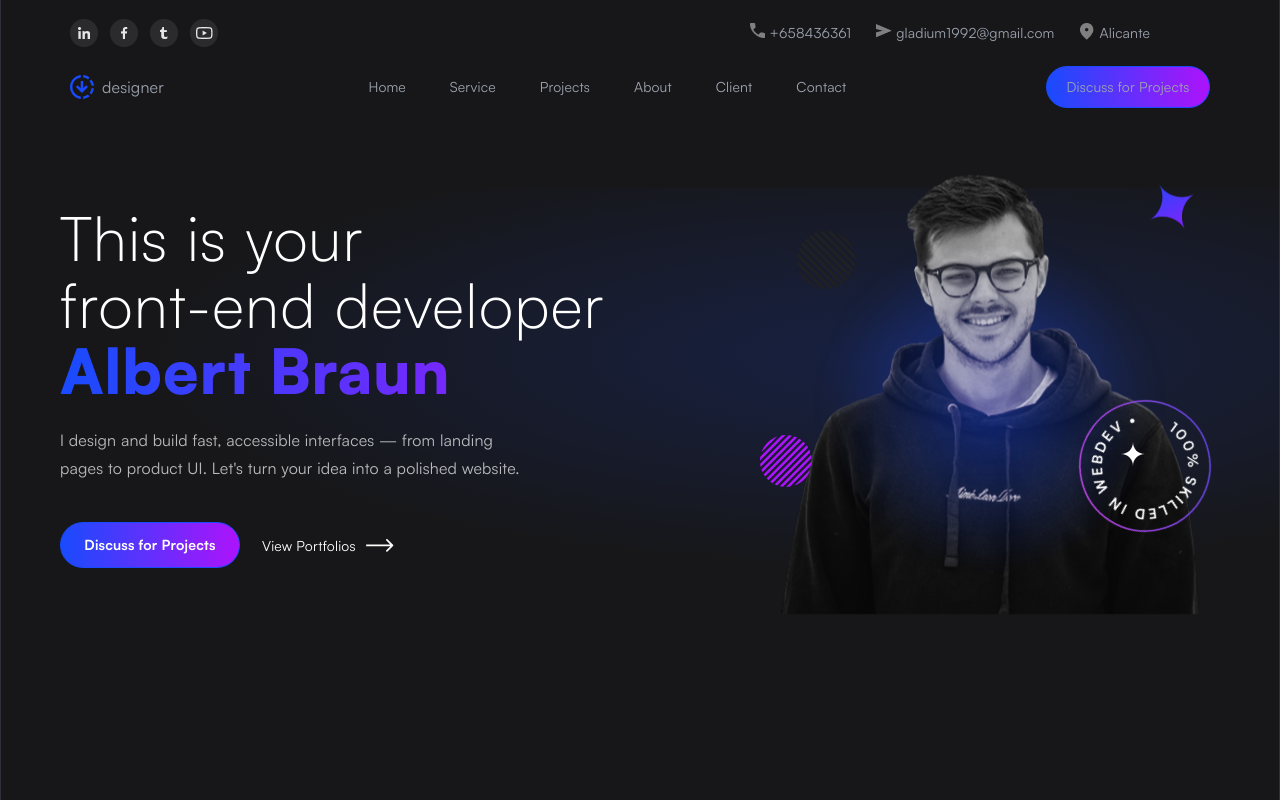
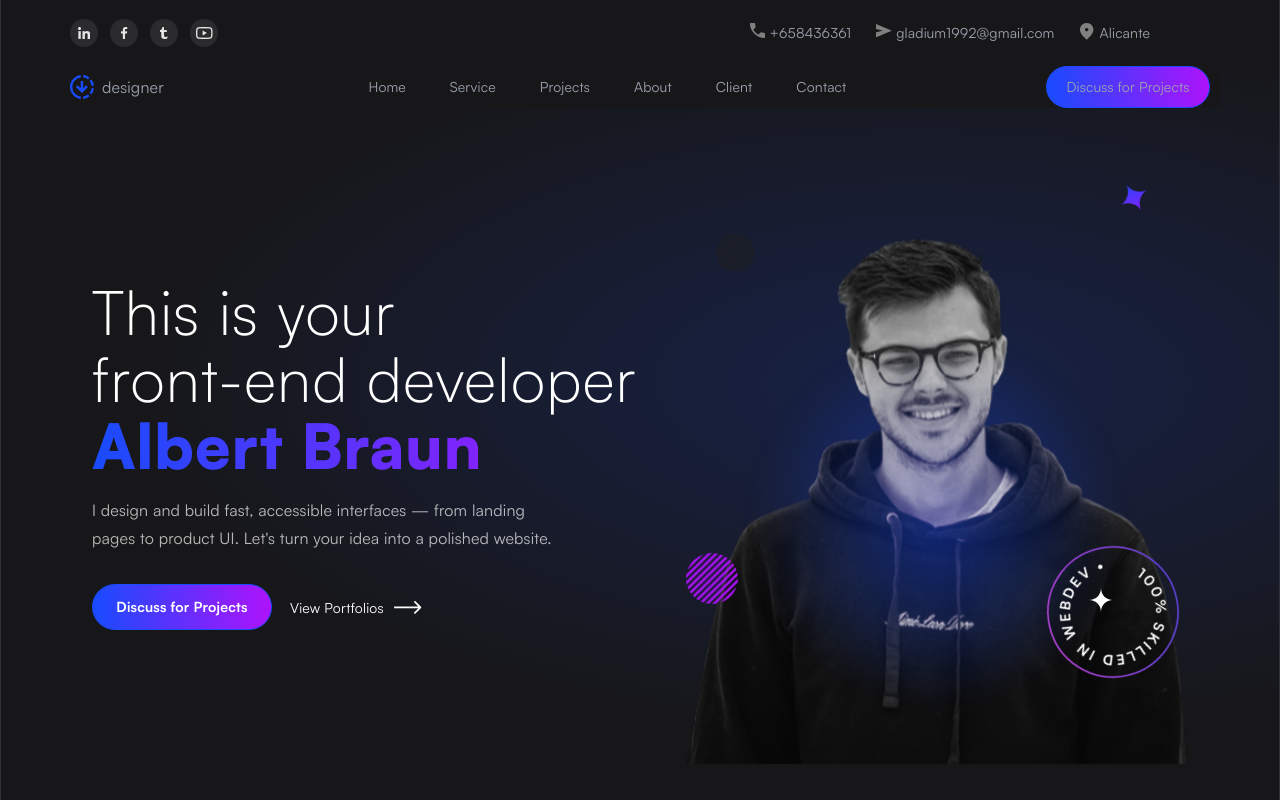
Before and after one commit to BobMar1ey/Project-list, a React (Vite) app: page / in a window 1280 px wide. Shown: the top 800 px of the page. Built offline with nearby package versions, Linux system fonts and the light colour scheme.

Commit message:
Make the Hero fill 100svh with viewport-scaled layout.
Co-authored-by: Cursor <cursoragent@cursor.com>

```diff
--- a/src/components/Header/Header.jsx
+++ b/src/components/Header/Header.jsx
@@ -19,7 +19,7 @@ export default function Header() {
     };
   }, []);
   return (
-    <header className="flex flex-col h-[108px] justify-between px-[10px] max-w-[1160px] w-full">
+    <header className="relative z-20 flex h-[108px] w-full max-w-[1160px] flex-col justify-between bg-[#171719] px-[10px]">
       {isMobile ? null : (
         <div className="flex justify-between h-full items-center">
           <div className="flex gap-3">
--- a/src/components/Hero/Hero.css
+++ b/src/components/Hero/Hero.css
@@ -1,12 +1,20 @@
+.Hero {
+  display: flex;
+  align-items: center;
+  min-height: 100svh;
+  margin-top: -108px;
+  padding-top: 108px;
+  box-sizing: border-box;
+}
+
 .Hero::before {
   content: "";
   position: absolute;
-  inset: 80px 0 auto;
-  height: 420px;
+  inset: 0;
   background: radial-gradient(
-    ellipse at 70% 40%,
-    rgba(25, 75, 253, 0.18),
-    transparent 60%
+    ellipse at 72% 48%,
+    rgba(25, 75, 253, 0.2),
+    transparent 62%
   );
   pointer-events: none;
 }
--- a/src/components/Hero/Hero.jsx
+++ b/src/components/Hero/Hero.jsx
@@ -31,24 +31,21 @@ export default function Hero() {
   }, [open]);
 
   return (
-    <section
-      id="home"
-      className="Hero relative w-full scroll-mt-[108px] overflow-hidden px-[20px] py-[48px] md:pb-[80px]"
-    >
-      <div className="relative z-10 mx-auto grid max-w-[1160px] items-center gap-10 lg:grid-cols-[minmax(0,1fr)_minmax(280px,460px)]">
+    <section id="home" className="Hero relative z-0 w-full overflow-hidden">
+      <div className="relative z-10 mx-auto grid h-full w-full max-w-[1160px] items-center gap-6 px-5 lg:grid-cols-[minmax(0,1.05fr)_minmax(280px,0.95fr)] lg:gap-10 lg:px-8">
         <div className="max-w-[620px] text-center lg:text-start">
-          <h1 className="mb-[22px] text-[clamp(36px,5.4vw,62px)] font-light leading-[1.08] tracking-[1px] text-white">
+          <h1 className="mb-[clamp(10px,2.2svh,22px)] text-[clamp(36px,5.4vw,62px)] font-light leading-[1.08] tracking-[1px] text-white">
             This is your
             <span className="block">front-end developer</span>
             <span className="hero__name block font-extrabold">Albert Braun</span>
           </h1>
 
-          <p className="mx-auto max-w-[470px] text-[16px] leading-7 text-white/70 lg:mx-0">
+          <p className="mx-auto max-w-[470px] text-[clamp(14px,1.6vw,16px)] leading-7 text-white/70 lg:mx-0">
             I design and build fast, accessible interfaces — from landing pages
             to product UI. Let&apos;s turn your idea into a polished website.
           </p>
 
-          <div className="mt-[40px] flex flex-wrap items-center justify-center gap-[22px] lg:justify-start">
+          <div className="mt-[clamp(18px,4svh,40px)] flex flex-wrap items-center justify-center gap-[18px] lg:justify-start">
             <button
               type="button"
               className="hero__button min-w-[180px] cursor-pointer rounded-[29px] border border-[#194BFD] px-[22px] text-[14px] font-semibold leading-[44px] text-white transition-all duration-500"
@@ -66,31 +63,31 @@ export default function Hero() {
           </div>
         </div>
 
-        <div className="relative order-[-1] flex min-h-[380px] items-end justify-center lg:order-none lg:min-h-[460px]">
+        <div className="relative order-[-1] mx-auto flex h-[clamp(220px,40svh,520px)] w-full max-w-[520px] items-end justify-center lg:order-none lg:h-[min(680px,78svh)] lg:max-w-none">
           <img
             src={Star}
             alt=""
-            className="hero__spark pointer-events-none absolute top-[36px] right-[24px] z-20"
+            className="hero__spark pointer-events-none absolute top-[8%] right-[8%] z-20 w-[clamp(16px,2.4vw,28px)]"
           />
           <img
             src={Round}
             alt=""
-            className="hero__spark pointer-events-none absolute top-[18%] left-[8%] z-20"
+            className="hero__spark pointer-events-none absolute top-[16%] left-[6%] z-20 w-[clamp(22px,3vw,40px)]"
           />
           <img
             src={PinkRound}
             alt=""
-            className="pointer-events-none absolute bottom-[28%] left-0 z-20"
+            className="pointer-events-none absolute bottom-[26%] left-0 z-20 w-[clamp(28px,4vw,52px)]"
           />
 
-          <div className="hero__glow absolute bottom-[40px] h-[340px] w-[340px] rounded-full" />
+          <div className="hero__glow absolute bottom-[8%] size-[clamp(180px,36vw,380px)] rounded-full" />
           <img
             src={avatar}
             alt="Albert Braun"
-            className="hero__avatar relative z-10 w-full max-w-[420px] object-contain"
+            className="hero__avatar relative z-10 h-full w-auto max-w-full object-contain object-bottom"
           />
 
-          <div className="circle-wrapper absolute right-2 bottom-[18%] z-30 h-[134px] w-[134px]">
+          <div className="circle-wrapper absolute right-1 bottom-[14%] z-30 size-[clamp(84px,11vw,134px)] lg:right-2">
             <svg className="rotating-svg h-full w-full" viewBox="0 0 134 134">
               <defs>
                 <linearGradient
@@ -123,7 +120,7 @@ export default function Hero() {
               </text>
             </svg>
             <svg
-              className="center-star pointer-events-none absolute top-1/2 left-1/2 h-6 w-6 -translate-x-1/2 -translate-y-1/2"
+              className="center-star pointer-events-none absolute top-1/2 left-1/2 h-[22%] w-[22%] -translate-x-1/2 -translate-y-1/2"
               viewBox="0 0 24 24"
               fill="none"
             >
@@ -199,7 +196,7 @@ export default function Hero() {
               />
             </label>
             <button
-              className="hero__button mt-2 min-w-[180px] self-center cursor-pointer rounded-[29px] border border-[#194BFD] px-[22px] text-[14px] font-semibold leading-[44px] text-white transition-all duration-500"
+              className="hero__button mt-2 min-w-[180px] cursor-pointer self-center rounded-[29px] border border-[#194BFD] px-[22px] text-[14px] font-semibold leading-[44px] text-white transition-all duration-500"
               type="submit"
             >
               Send Request
```
